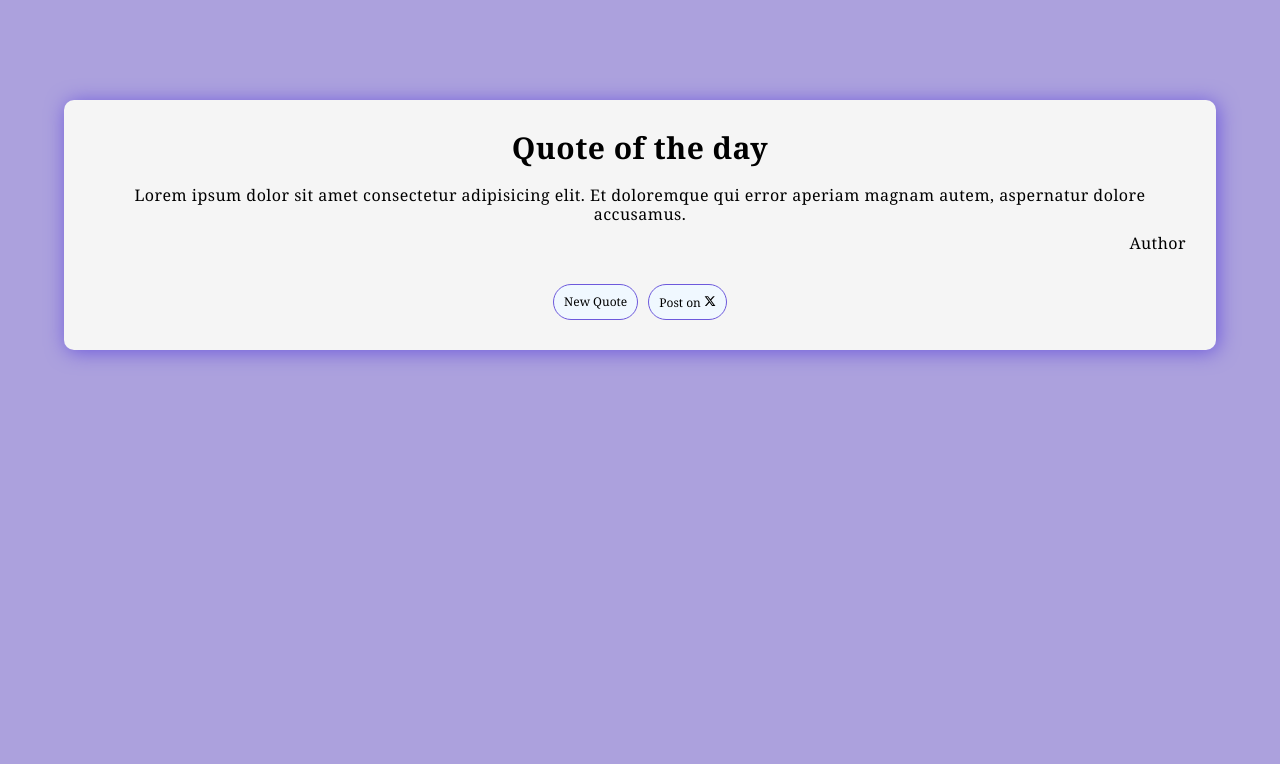
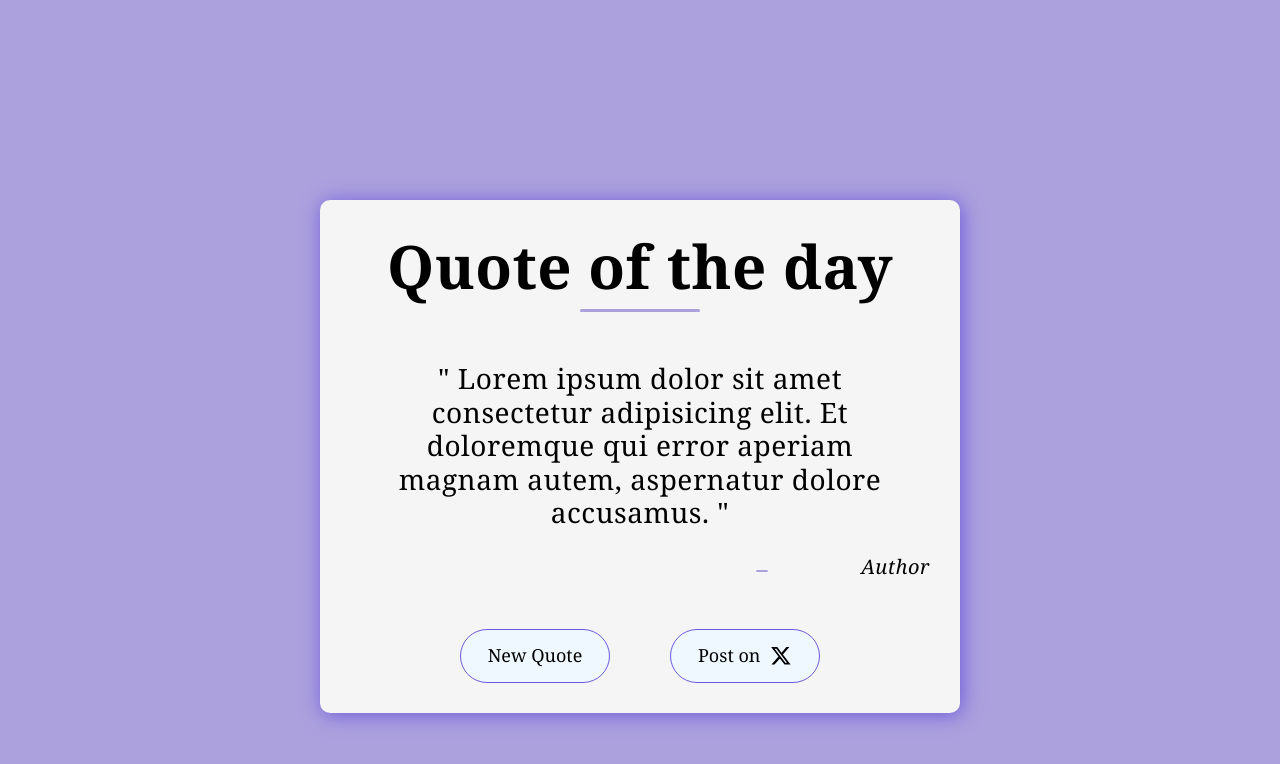
Before and after one commit to Vlad-dualv/quote-generator, a website built with Vite: page src/index.html in a window 1280 px wide. Built offline with nearby package versions, Linux system fonts and the light colour scheme.

Commit message:
Layout ready

```diff
--- a/src/css/styles.css
+++ b/src/css/styles.css
@@ -6,7 +6,7 @@ body {
   background-color: rgb(172, 161, 221);
   color: black;
   text-align: center;
-  font-size: 16px;
+  font-size: 18px;
   font-weight: 500;
   line-height: 1.2;
   letter-spacing: 0.03em;
@@ -49,15 +49,49 @@ img {
 
 h1 {
   font-size: 30px;
-  margin-bottom: 20px;
+  margin-bottom: 30px;
+  position: relative;
 }
 
-.quote {
+h1::after {
+  position: absolute;
+  content: '';
+  background-color: rgb(172, 161, 221);
+  width: 80px;
+  height: 3px;
+  border-radius: 3px;
+  bottom: -10px;
+  left: 50%;
+  transform: translateX(-50%);
+}
+
+blockquote {
   margin-bottom: 10px;
+  min-height: 100px;
+}
+
+blockquote::before,
+blockquote::after {
+  content: '"';
 }
 
 .author {
+  font-style: italic;
   text-align: right;
+  position: relative;
+  font-size: 14px;
+}
+
+.author::before {
+  position: absolute;
+  content: '';
+  background-color: rgb(172, 161, 221);
+  width: 12px;
+  height: 2px;
+  border-radius: 3px;
+  left: 20%;
+  bottom: 6px;
+  transform: translateY(-50%);
 }
 
 .button-container {
@@ -68,14 +102,117 @@ h1 {
 }
 
 button {
+  cursor: pointer;
+  min-width: 100px;
+  min-height: 30px;
   padding: 10px;
   font-size: 12px;
   border-radius: 30px;
   outline: none;
   background-color: aliceblue;
   border: 1px solid rgb(109, 89, 220);
+  transition: background-color 200ms ease-in-out;
+}
+
+button:active {
+  background-color: rgb(172, 161, 221);
+}
+
+.post-btn {
+  display: flex;
+  align-self: baseline;
+  justify-content: center;
+  gap: 5px;
 }
 
 /*-----------------------------------------------TABLET----------------------------*/
 
+@media screen and (min-width: 768px) {
+  .container {
+    margin-top: 200px;
+  }
+
+  h1 {
+    font-size: 40px;
+    margin-bottom: 40px;
+  }
+
+  blockquote {
+    font-size: 20px;
+    margin-bottom: 25px;
+  }
+
+  .author {
+    font-size: 16px;
+  }
+
+  .author::before {
+    left: 60%;
+  }
+
+  button {
+    font-size: 14px;
+  }
+
+  .button-container {
+    margin-top: 50px;
+    gap: 40px;
+  }
+}
+
 /*-----------------------------------------------DESKTOP----------------------------*/
+
+@media screen and (min-width: 1280px) {
+  .container {
+    width: 50%;
+  }
+
+  h1 {
+    font-size: 60px;
+    margin-bottom: 60px;
+  }
+
+  h1::after {
+    width: 120px;
+  }
+
+  blockquote {
+    font-size: 28px;
+  }
+
+  .author {
+    font-size: 20px;
+  }
+
+  .author::before {
+    left: 70%;
+  }
+
+  .button-container {
+    gap: 60px;
+  }
+
+  button {
+    min-width: 150px;
+    font-size: 18px;
+    padding: 15px;
+  }
+
+  button:hover,
+  button:focus {
+    background-color: rgb(172, 161, 221);
+  }
+
+  button:active {
+    background-color: rgb(155, 139, 227);
+  }
+
+  .post-btn {
+    gap: 10px;
+  }
+
+  .icon {
+    width: 1.2em;
+    height: 1.2em;
+  }
+}
--- a/src/index.html
+++ b/src/index.html
@@ -18,16 +18,16 @@
     <main>
       <div class="container">
         <h1>Quote of the day</h1>
-        <p class="quote">
+        <blockquote>
           Lorem ipsum dolor sit amet consectetur adipisicing elit. Et doloremque
           qui error aperiam magnam autem, aspernatur dolore accusamus.
-        </p>
+        </blockquote>
         <p class="author">Author</p>
         <div class="button-container">
           <button class="new-quote-btn" type="button">New Quote</button
           ><button class="post-btn" type="button">
             Post on
-            <svg class="icon icon-x" width="15" height="15" aria-label="x icon">
+            <svg class="icon icon-x" width="18" height="18" aria-label="x icon">
               <use href="./img/sprite.svg#icon-x"></use>
             </svg>
           </button>
@@ -35,7 +35,6 @@
       </div>
     </main>
 
-    <!-- <svg class="icon icon-x"><use xlink:href="#icon-x"></use></svg> -->
     <script type="module" src="./main.js"></script>
   </body>
 </html>
```
